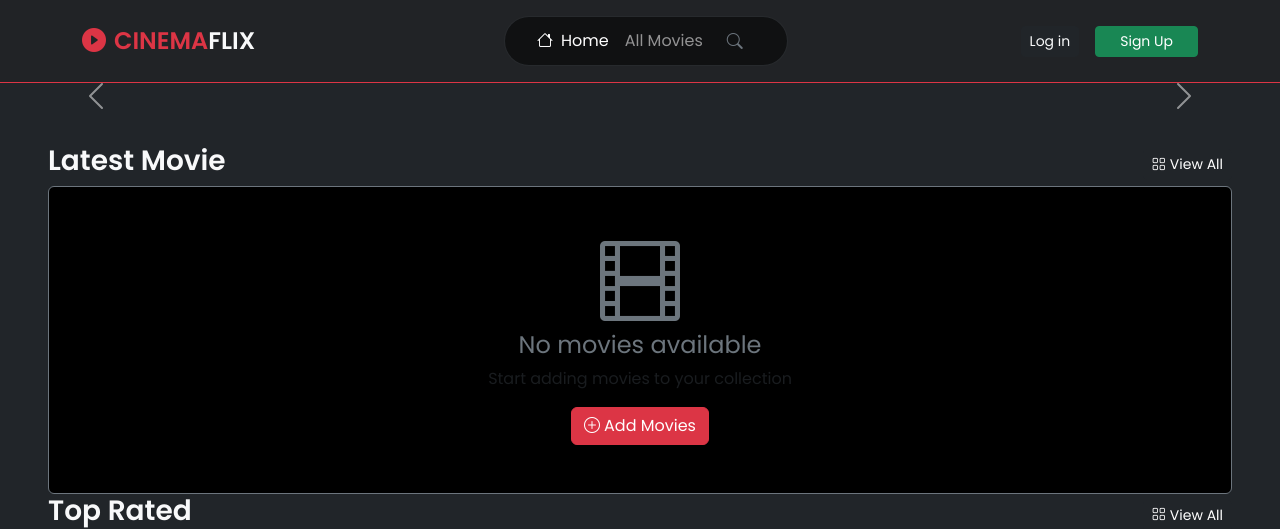
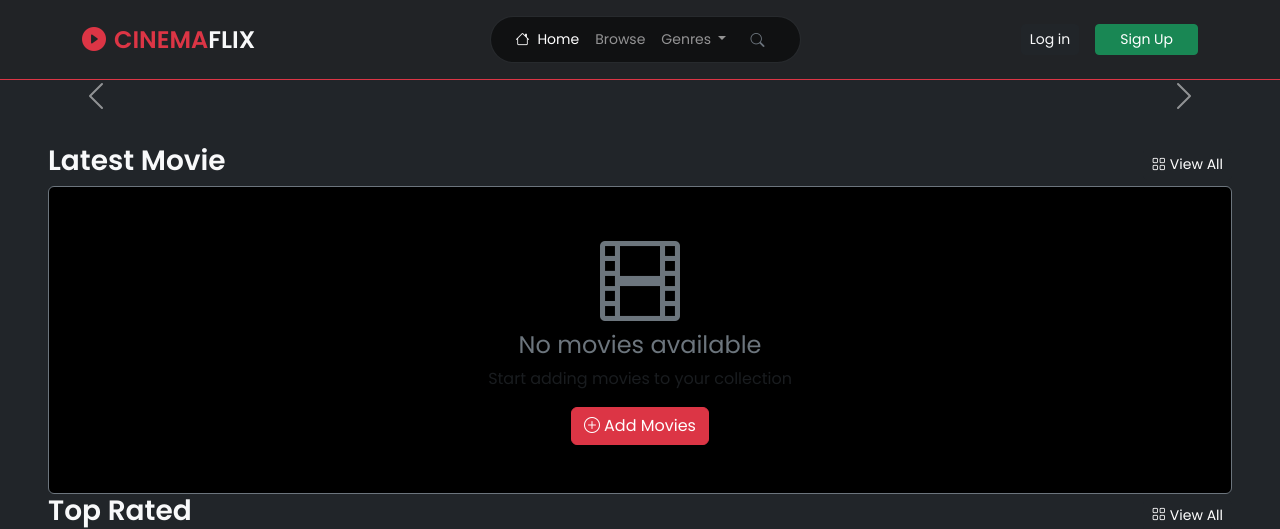
Before and after one commit to ridayasth4/moviesite, a Django app: page / in a window 1280 px wide. Shown: the top 529 px of the page. Run offline with Django 5.2, Linux system fonts and the light colour scheme; data that the repository does not hold is empty.

Commit message:
added_genresection_navbar

```diff
--- a/config/settings.py
+++ b/config/settings.py
@@ -54,6 +54,7 @@ TEMPLATES = [
                 'django.template.context_processors.request',
                 'django.contrib.auth.context_processors.auth',
                 'django.contrib.messages.context_processors.messages',
+                'movies.context_processors.navbar_genres',
             ],
         },
     },
--- /dev/null
+++ b/movies/context_processors.py
@@ -0,0 +1,6 @@
+from .models import Genre
+
+def navbar_genres(request):
+    return {
+        'navbar_genres': Genre.objects.all()
+    }
--- a/movies/templates/movies/base.html
+++ b/movies/templates/movies/base.html
@@ -26,10 +26,31 @@
         </button>
 
         <div class="collapse navbar-collapse" id="navbarNav">
-            <ul class="navbar-nav mx-auto bg-black bg-opacity-50 rounded-pill px-4 py-1 border border-secondary border-opacity-25">
+            <ul class="navbar-nav mx-auto bg-black bg-opacity-50 rounded-pill px-3 py-1 border border-secondary border-opacity-25 small">
 
                 <li class="nav-item"><a class="nav-link {% if request.path == '/' %}active{% endif %}" href="{% url 'home' %}"><i class="bi bi-house me-2"></i>Home</a></li>
-                <li class="nav-item"><a class="nav-link" href="{% url 'movie_list' %}">All Movies</a></li>
+                <li class="nav-item"><a class="nav-link" href="{% url 'movie_list' %}">Browse</a></li>
+                <li class="nav-item dropdown">
+    <a class="nav-link dropdown-toggle"
+       href="#"
+       role="button"
+       data-bs-toggle="dropdown"
+       aria-expanded="false">
+        </i>Genres
+    </a>
+
+    <ul class="dropdown-menu dropdown-menu-dark shadow mt-2 rounded-4">
+        {% for genre in navbar_genres %}
+            <li>
+                <a class="dropdown-item d-flex justify-content-center small"
+                   href="{% url 'movie_list_by_genre' genre.id %}">
+                    {{ genre.name }}
+                </a>
+            </li>
+        {% endfor %}
+    </ul>
+</li>
+
                 {% if user.is_authenticated %}
                 <li class="nav-item"><a class="nav-link" href="{% url 'favorites' %}">Favourites</a></li>
                 {% endif %}
```
